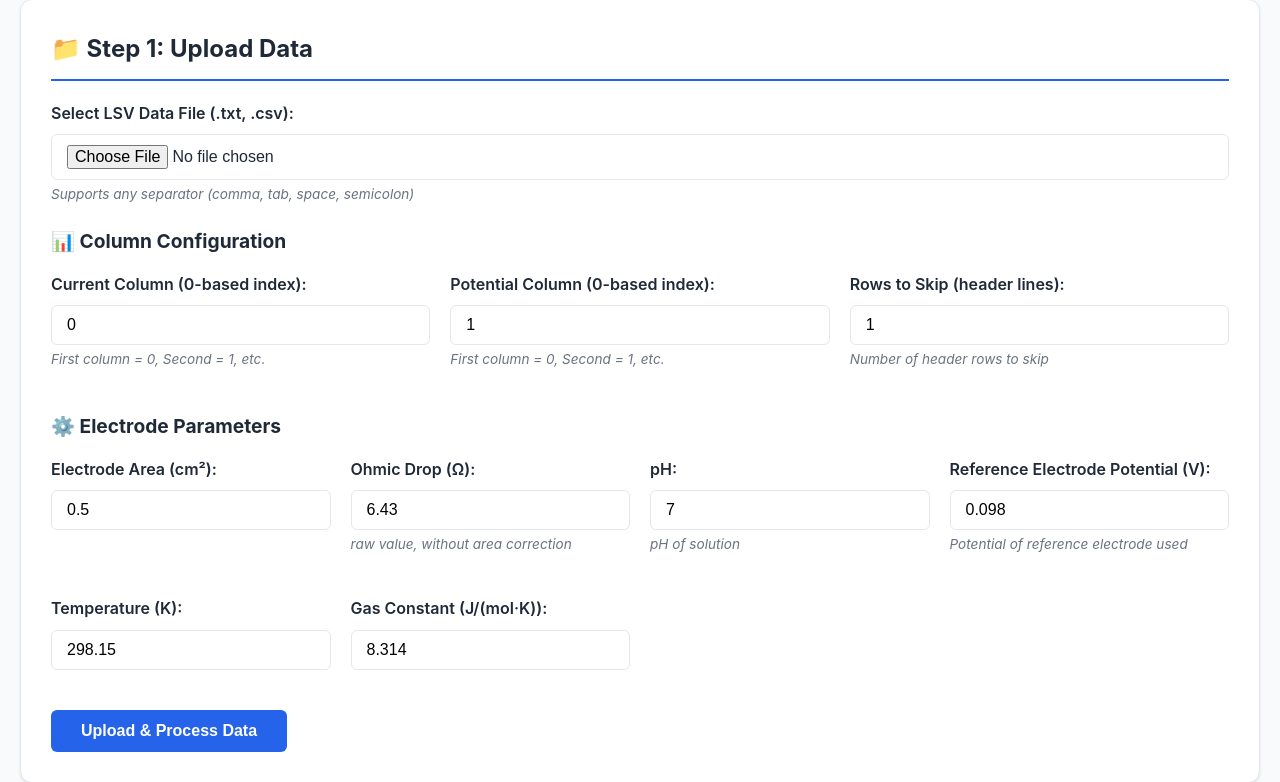
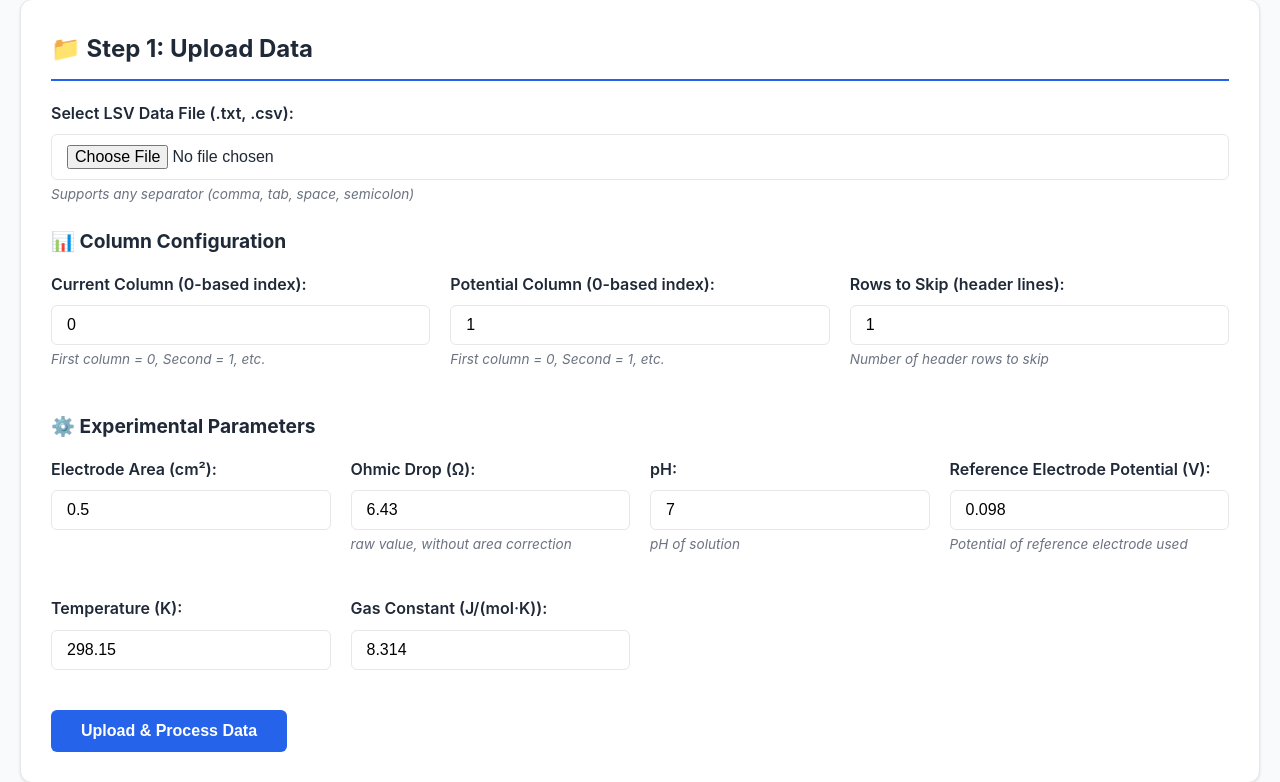
Before and after one commit to jm96ps/TheHER, a Flask app: page / in a window 1280 px wide. Shown: the part 233-1015 px from the top of the page. Run offline with Flask 3, Linux system fonts and the light colour scheme; some libraries are stand-ins or nearby versions.

Commit message:
Update index.html

```diff
--- a/templates/index.html
+++ b/templates/index.html
@@ -46,7 +46,7 @@
                         </div>
                     </div>
 
-                    <h3>⚙️ Electrode Parameters</h3>
+                    <h3>⚙️ Experimental Parameters</h3>
                     <div class="parameters-grid">
                         <div class="form-group">
                             <label for="areaElectrode">Electrode Area (cm²):</label>
```
